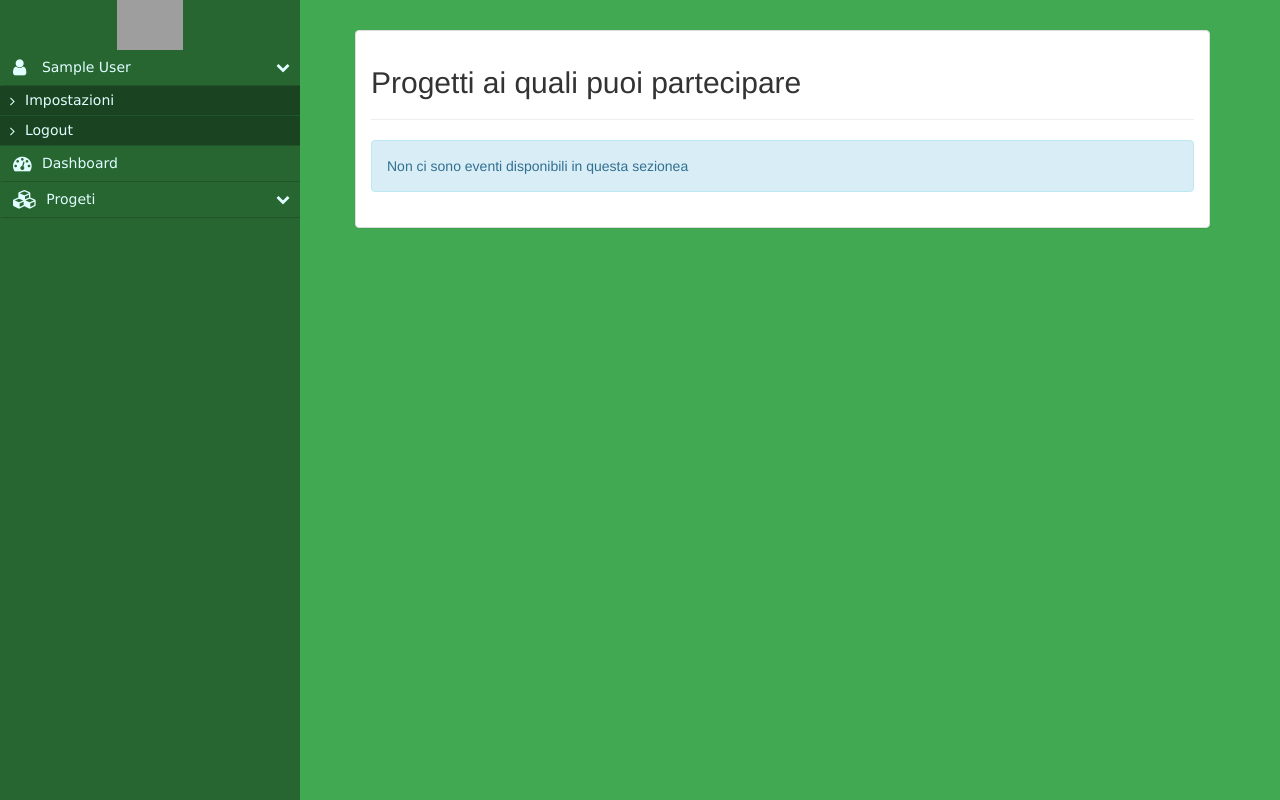
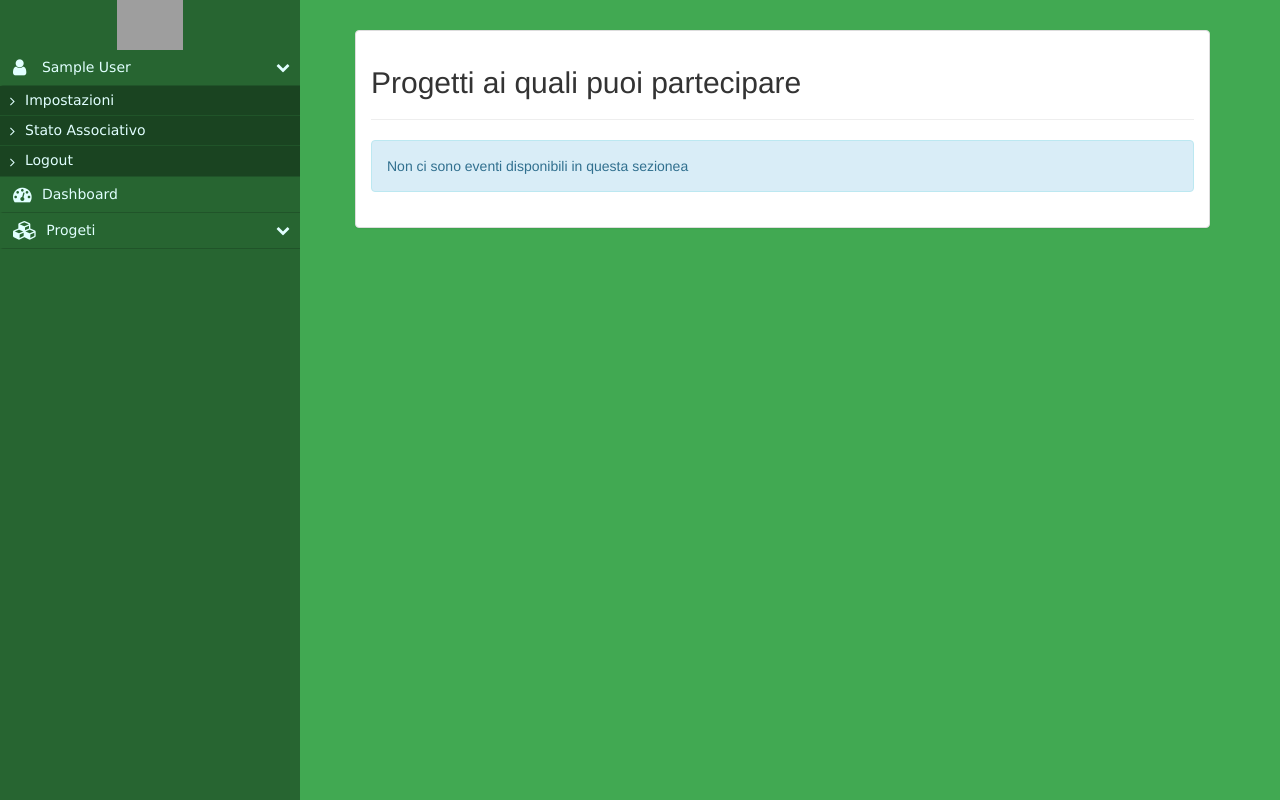
Before and after one commit to PugliaSOS/my-puglia-sos, a Django app: page /events/ in a window 1280 px wide, after a click that opens the changed part. Run offline with Django 3.2, Linux system fonts and the light colour scheme; the visitor is signed in with stand-in values (Sample User, id 1); data that the repository does not hold is empty; some libraries are stand-ins or nearby versions; grey boxes are pictures that could not be loaded.

Commit message:
Aggiunto Stato Associativo al menu

```diff
--- a/templates/menu.html
+++ b/templates/menu.html
@@ -19,7 +19,9 @@
         </li>
         <ul class="sub-menu collapse" id="user">
           <li><a href="{% url 'settings' %}">Impostazioni</a></li>
+          <li><a href="{% url 'status' %}">Stato Associativo</a></li>
           <li><a href="{% url 'logout' %}">Logout</a></li>
+
         </ul>
         <li>
           <a href="{% url 'index' %}">
```
